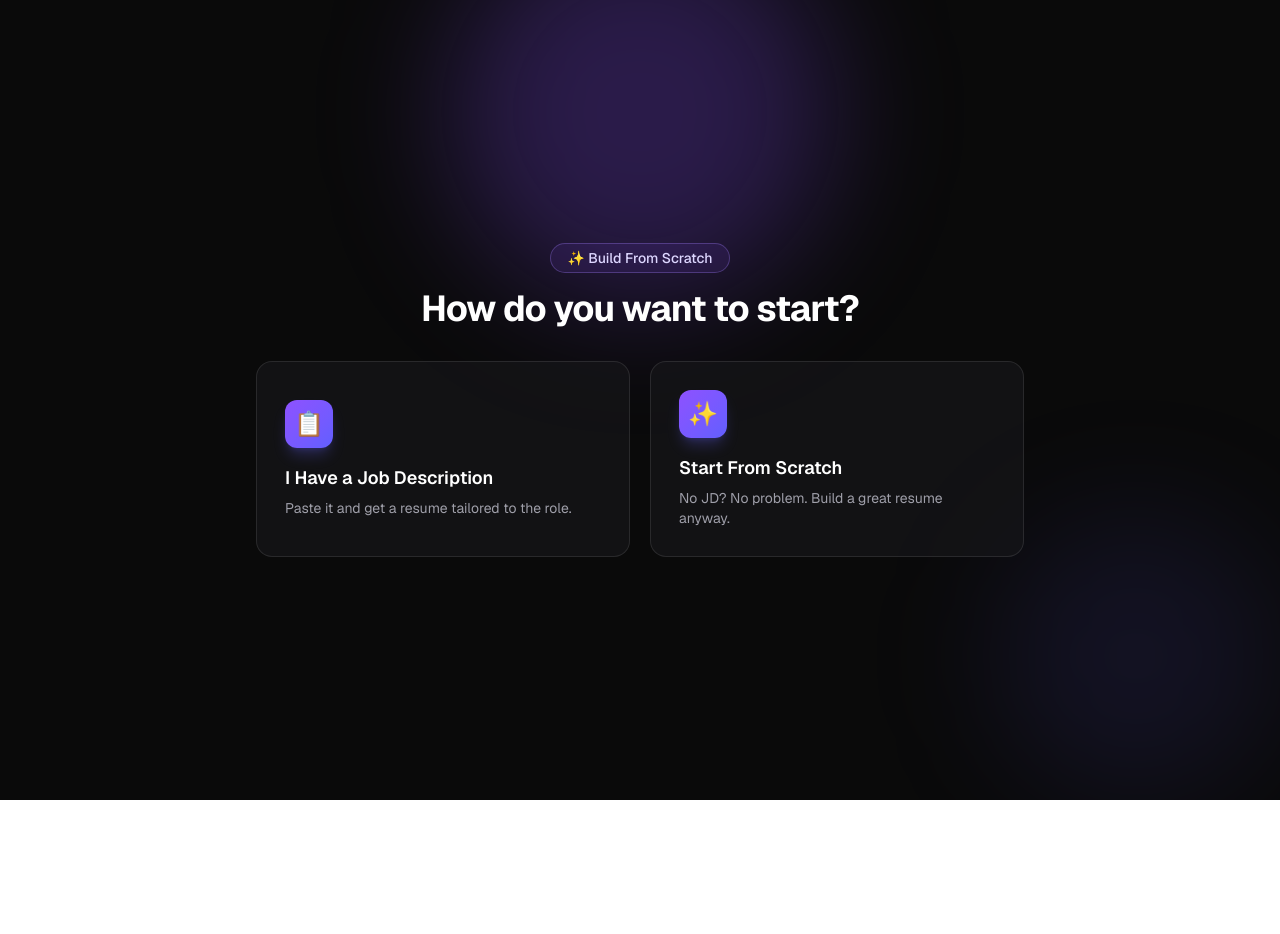
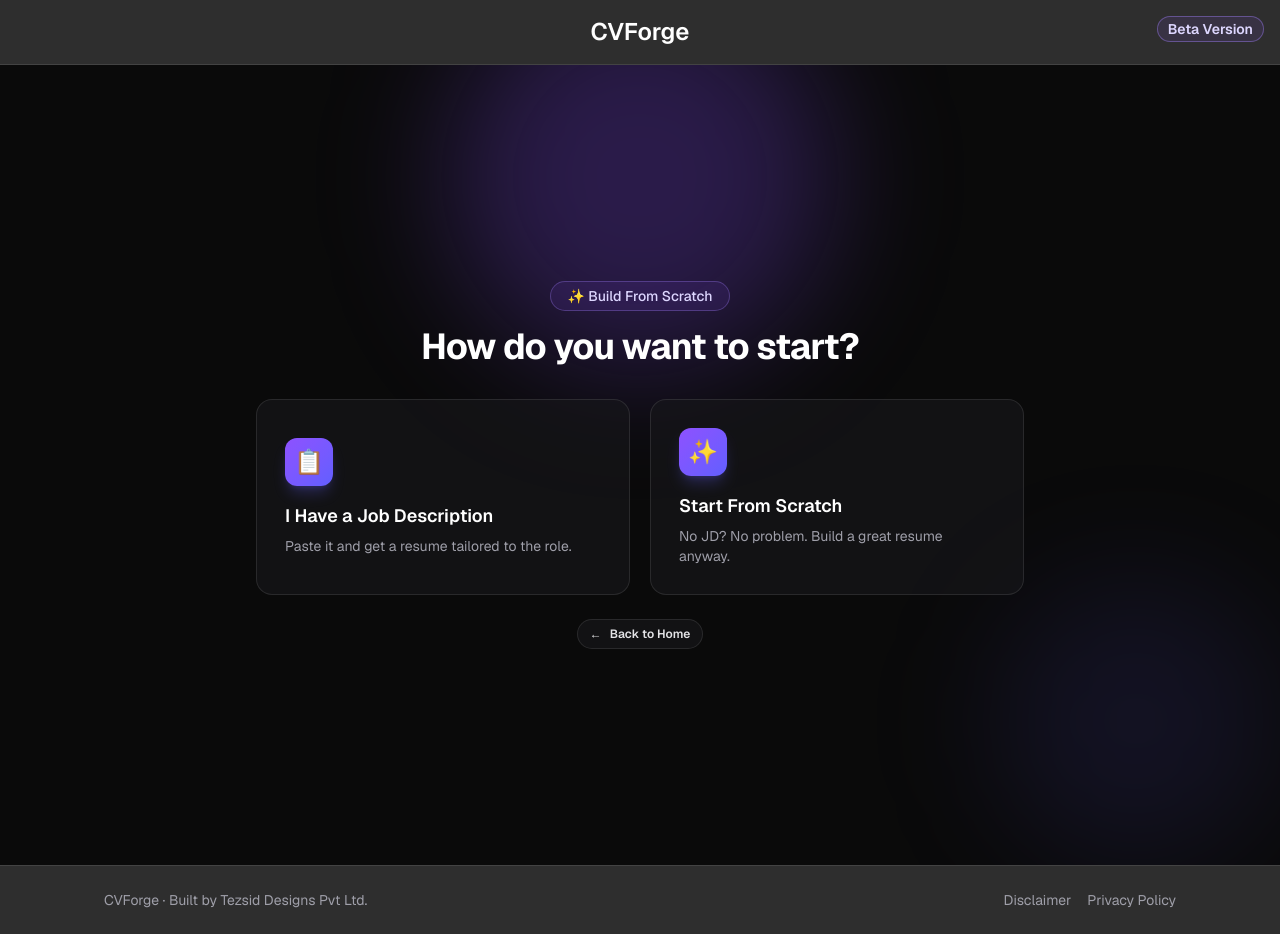
Before and after one commit to tezsid-ai/cvforge, a Next.js app: page /chat in a window 1280 px wide. Before the commit the page ends 800 px from the top, so only its background shows below. Built offline with nearby package versions, Linux system fonts and the light colour scheme.

Commit message:
Section 1 changes done 🗒️

```diff
--- a/app/chat/page.tsx
+++ b/app/chat/page.tsx
@@ -2,6 +2,7 @@
 
 import { useState } from "react";
 import ChatWindow from "./components/ChatWindow";
+import BackButton from "@/components/ui/BackButton";
 
 type Mode = "landing" | "withJd" | "chat";
 
@@ -21,7 +22,10 @@ export default function ChatPage(): React.JSX.Element {
           <div className="absolute -top-20 left-1/3 h-80 w-80 rounded-full bg-violet-500/15 blur-3xl" />
           <div className="absolute bottom-0 right-0 h-64 w-64 rounded-full bg-indigo-500/10 blur-3xl" />
         </div>
-        <div className="relative z-10 pt-8">
+        <div className="relative z-10 mx-auto w-full max-w-5xl px-6 pt-6">
+          <div className="mb-4">
+            <BackButton href="/" label="Back to Home" size="sm" />
+          </div>
           <h1 className="mb-2 text-center text-xl font-bold text-white">
             AI Resume Builder
           </h1>
@@ -38,6 +42,9 @@ export default function ChatPage(): React.JSX.Element {
           <div className="absolute -top-20 left-1/2 h-96 w-96 -translate-x-1/2 rounded-full bg-violet-500/20 blur-3xl" />
         </div>
         <section className="relative z-10 w-full max-w-xl animate-fade-in-up space-y-5">
+          <div>
+            <BackButton href="/" label="Back to Home" size="sm" />
+          </div>
           <h2 className="text-2xl font-bold text-white">
             Paste your Job Description
           </h2>
@@ -52,13 +59,11 @@ export default function ChatPage(): React.JSX.Element {
             className="w-full resize-none rounded-xl border border-zinc-700 bg-zinc-900 px-4 py-3 text-sm text-zinc-100 placeholder-zinc-500 outline-none transition focus:border-violet-500"
           />
           <div className="flex gap-3">
-            <button
-              type="button"
+            {/* <BackButton
               onClick={() => setMode("landing")}
-              className="rounded-xl border border-zinc-700 px-5 py-3 text-sm font-medium text-zinc-300 hover:border-zinc-500"
-            >
-              ← Back
-            </button>
+              label="Back"
+              className="rounded-xl border border-zinc-700 bg-transparent text-zinc-300 hover:border-zinc-500 hover:text-zinc-100 hover:shadow-none"
+            /> */}
             <button
               type="button"
               disabled={!jd.trim()}
@@ -79,7 +84,11 @@ export default function ChatPage(): React.JSX.Element {
         <div className="absolute -top-20 left-1/2 h-96 w-96 -translate-x-1/2 rounded-full bg-violet-500/25 blur-3xl" />
         <div className="absolute bottom-0 right-0 h-72 w-72 rounded-full bg-indigo-500/10 blur-3xl" />
       </div>
-      <section className="relative z-10 w-full max-w-3xl animate-fade-in-up space-y-8 text-center">
+      <div className="relative z-10 w-full max-w-3xl animate-fade-in-up space-y-6 text-center">
+        {/* <div className="flex justify-center">
+          <BackButton href="/" label="Back to Home" size="sm" />
+        </div> */}
+        <section className="space-y-8">
           <div>
             <span className="mb-4 inline-flex rounded-full border border-violet-400/30 bg-violet-500/10 px-4 py-1 text-sm font-medium text-violet-200">
               ✨ Build From Scratch
@@ -106,7 +115,10 @@ export default function ChatPage(): React.JSX.Element {
             </button>
             <button
               type="button"
-            onClick={() => { setJd(""); setMode("chat"); }}
+              onClick={() => {
+                setJd("");
+                setMode("chat");
+              }}
               className="group rounded-2xl border border-white/10 bg-zinc-900/60 p-7 text-left backdrop-blur-sm transition-all duration-300 hover:-translate-y-1 hover:border-violet-400/70 hover:shadow-[0_0_0_1px_rgba(167,139,250,0.45),0_14px_45px_rgba(79,70,229,0.28)]"
             >
               <div className="mb-4 inline-flex h-12 w-12 items-center justify-center rounded-xl bg-gradient-to-br from-violet-500 to-indigo-500 text-2xl shadow-lg shadow-indigo-500/25">
@@ -121,6 +133,10 @@ export default function ChatPage(): React.JSX.Element {
             </button>
           </div>
         </section>
+        <div className="flex justify-center">
+          <BackButton href="/" label="Back to Home" size="sm" />
+        </div>
+      </div>
     </main>
   );
 }
--- a/app/layout.tsx
+++ b/app/layout.tsx
@@ -1,4 +1,5 @@
 import type { Metadata } from "next";
+import Link from "next/link";
 import { Geist, Geist_Mono } from "next/font/google";
 import "./globals.css";
 
@@ -27,7 +28,38 @@ export default function RootLayout({
       lang="en"
       className={`${geistSans.variable} ${geistMono.variable} h-full antialiased`}
     >
-      <body className="min-h-full flex flex-col">{children}</body>
+      <body className="min-h-full flex flex-col bg-[#0a0a0a] text-zinc-100">
+        <header className="no-print sticky top-0 z-30 border-b border-white/10 bg-[#0a0a0a]/85 backdrop-blur-md">
+          <div className="mx-auto text-center w-full items-center  px-6 py-4 sm:px-10">
+            <div className="">
+              <Link href="/" className="text-2xl font-semibold text-white">
+                CVForge
+              </Link>
+            </div>
+              <span className="absolute right-4 top-4 rounded-full border border-violet-400/40 bg-violet-500/10 px-2.5 py-0.5 text-sm font-semibold text-violet-200">
+                Beta Version
+              </span>
+          </div>
+        </header>
+
+        {children}
+
+        <footer className="no-print mt-auto border-t border-white/10 bg-[#0a0a0a]/85 backdrop-blur-md">
+          <div className="mx-auto flex w-full max-w-6xl flex-col items-center justify-between gap-4 px-6 py-6 text-sm text-zinc-400 sm:flex-row sm:px-10">
+            <p className="text-center sm:text-left">
+              CVForge · Built by Tezsid Designs Pvt Ltd.
+            </p>
+            <div className="flex items-center gap-4">
+              <Link href="/disclaimer" className="transition hover:text-white">
+                Disclaimer
+              </Link>
+              <Link href="/privacy-policy" className="transition hover:text-white">
+                Privacy Policy
+              </Link>
+            </div>
+          </div>
+        </footer>
+      </body>
     </html>
   );
 }
--- a/app/page.tsx
+++ b/app/page.tsx
@@ -37,11 +37,11 @@ export default function Home(): React.JSX.Element {
             AI Resume Builder
           </span>
           <h1 className="text-balance text-4xl font-bold leading-tight tracking-tight text-white sm:text-5xl md:text-6xl">
-            Build a Resume That Actually Gets You Hired
+            Smart Resume Builder for Freshers
           </h1>
           <p className="mx-auto mt-5 max-w-2xl text-pretty text-base leading-relaxed text-zinc-300 sm:text-lg">
-            AI-powered resume builder that makes you sound impressive, not
-            boring
+            Generate ATS-friendly resumes with AI-guided suggestions, clean templates, and optimized
+content designed to help students and freshers land interviews faster.
           </p>
         </div>
 
--- a/app/upload/page.tsx
+++ b/app/upload/page.tsx
@@ -5,6 +5,7 @@ import { useRouter } from "next/navigation";
 import AnalyzeButton from "@/components/upload/AnalyzeButton";
 import FileDrop from "@/components/upload/FileDrop";
 import JDInput from "@/components/upload/JDInput";
+import BackButton from "@/components/ui/BackButton";
 import { isAnalysisResult, type AnalysisResult } from "@/types/analysis";
 
 export default function UploadPage(): React.JSX.Element {
@@ -87,6 +88,9 @@ export default function UploadPage(): React.JSX.Element {
       </div>
 
       <section className="relative z-10 mx-auto w-full max-w-3xl animate-fade-in-up rounded-3xl border border-white/10 bg-zinc-950/70 p-6 backdrop-blur-md sm:p-8">
+        <div className="mb-5">
+          <BackButton href="/" label="Back to Home" size="sm" />
+        </div>
         <h1 className="text-balance text-3xl font-bold tracking-tight text-white sm:text-4xl">
           Optimize Your Resume for a Job
         </h1>
--- a/components/preview/TemplateHeader.tsx
+++ b/components/preview/TemplateHeader.tsx
@@ -18,14 +18,21 @@ function buildLinks(contact: ContactInfo): ContactLink[] {
     links.push({ label: contact.email, href: `mailto:${contact.email}` });
   }
   if (contact.phone) {
-    links.push({ label: contact.phone, href: `tel:${contact.phone.replace(/\s/g, "")}` });
+    links.push({
+      label: contact.phone,
+      href: `tel:${contact.phone.replace(/\s/g, "")}`,
+    });
   }
   if (contact.linkedin) {
-    const url = contact.linkedin.startsWith("http") ? contact.linkedin : `https://${contact.linkedin}`;
+    const url = contact.linkedin.startsWith("http")
+      ? contact.linkedin
+      : `https://${contact.linkedin}`;
     links.push({ label: "LinkedIn", href: url, external: true });
   }
   if (contact.github) {
-    const url = contact.github.startsWith("http") ? contact.github : `https://${contact.github}`;
+    const url = contact.github.startsWith("http")
+      ? contact.github
+      : `https://${contact.github}`;
     links.push({ label: "GitHub", href: url, external: true });
   }
   if (contact.website) {
@@ -53,9 +60,9 @@ export default function TemplateHeader({
       )}
       {links.length > 0 && (
         <nav className="mt-2 flex flex-wrap justify-center gap-x-4 gap-y-1 text-xs">
-          {links.map((link) => (
+          {links.map((link, index) => (
             <a
-              key={link.href}
+              key={`${link.href}-${link.label}-${index}`}
               href={link.href}
               target={link.external ? "_blank" : undefined}
               rel={link.external ? "noopener noreferrer" : undefined}
--- /dev/null
+++ b/components/ui/BackButton.tsx
@@ -0,0 +1,48 @@
+import Link from "next/link";
+
+const baseClasses =
+  "inline-flex items-center gap-2 rounded-full border border-white/10 bg-zinc-900/60 font-semibold text-zinc-200 backdrop-blur-sm transition hover:border-violet-400/70 hover:text-white hover:shadow-[0_0_0_1px_rgba(167,139,250,0.45),0_8px_20px_rgba(79,70,229,0.25)] focus-visible:outline-none focus-visible:ring-2 focus-visible:ring-violet-400";
+
+const sizeClasses = {
+  sm: "px-3 py-1.5 text-xs",
+  md: "px-4 py-2 text-sm",
+};
+
+type BackButtonProps = {
+  href?: string;
+  onClick?: () => void;
+  label?: string;
+  size?: "sm" | "md";
+  className?: string;
+};
+
+export default function BackButton({
+  href,
+  onClick,
+  label = "Back",
+  size = "md",
+  className = "",
+}: BackButtonProps): React.JSX.Element {
+  const classes = `${baseClasses} ${sizeClasses[size]} ${className}`.trim();
+
+  const content = (
+    <>
+      <span aria-hidden="true">←</span>
+      <span>{label}</span>
+    </>
+  );
+
+  if (href) {
+    return (
+      <Link href={href} className={classes}>
+        {content}
+      </Link>
+    );
+  }
+
+  return (
+    <button type="button" onClick={onClick} className={classes}>
+      {content}
+    </button>
+  );
+}
```
Also changed, not shown: app/preview/page.tsx (+9 -9 lines), app/results/page.tsx (+58 -15 lines), components/results/ResultsHeader.tsx (+2 -10 lines), components/upload/FileDrop.tsx (+23 -11 lines). Lines whose indentation alone changed are shown as unchanged.
